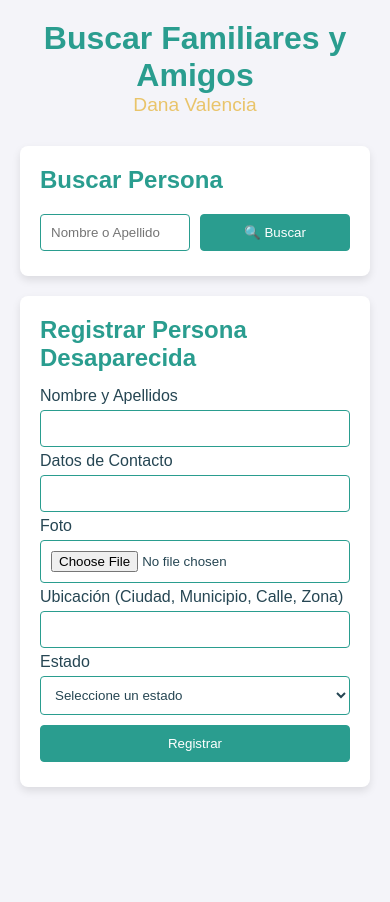
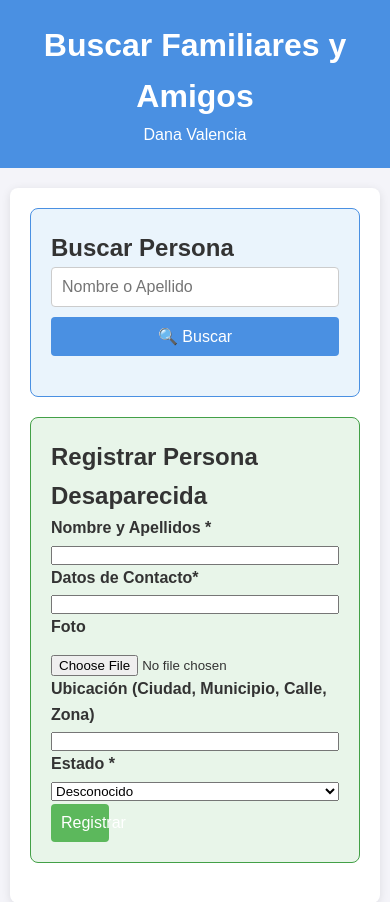
Before and after one commit to mariscalromeroalejandro/dana-valencia, a website: page public/index.html in a window 390 px wide. Before the commit the page ends 844 px from the top, so only its background shows below. Drawn offline with Linux system fonts and the light colour scheme.

Commit message:
ready to release

```diff
--- a/package.json
+++ b/package.json
@@ -1,5 +1,6 @@
 {
   "dependencies": {
+    "dotenv": "^16.4.5",
     "express": "^4.21.1",
     "multer": "^1.4.5-lts.1",
     "mysql2": "^3.11.3",
--- a/public/index.html
+++ b/public/index.html
@@ -24,25 +24,26 @@
     <section id="register-section">
         <h2>Registrar Persona Desaparecida</h2>
         <form id="register-form" enctype="multipart/form-data">
-          <label for="name">Nombre y Apellidos</label>
+          <label for="name">Nombre y Apellidos *</label>
           <input type="text" id="name" name="name" required>
 
-          <label for="contact">Datos de Contacto</label>
+          <label for="contact">Datos de Contacto*</label>
           <input type="text" id="contact" name="contact" required>
 
           <label for="photo">Foto</label>
-          <input type="file" id="photo" name="photo" accept="image/*" required>
+          <input type="file" id="photo" name="photo" accept="image/*">
 
           <label for="location">Ubicación (Ciudad, Municipio, Calle, Zona)</label>
-          <input type="text" id="location" name="location" required>
+          <input type="text" id="location" name="location">
 
-          <label for="status">Estado</label>
+
+          <label for="status">Estado *</label>
           <select id="status" name="status" required>
             <option value="">Seleccione un estado</option>
             <option value="con_vida">Con Vida</option>
             <option value="sin_vida">Sin Vida</option>
             <option value="en_hospital">En Hospital</option>
-            <option value="desconocido">Desconocido</option>
+            <option value="desconocido" selected>Desconocido</option>
           </select>
 
           <button type="submit">Registrar</button>
@@ -57,6 +58,6 @@
     </section>
   </main>
 
-  <script src="main.js"></script>
+  <script src="js/main.js"></script>
 </body>
 </html>
--- a/public/main.js
+++ b/public/js/main.js
@@ -17,7 +17,9 @@ document.getElementById("register-form").addEventListener("submit", async (e) =>
       console.error("Error al registrar:", error);
       alert("Ocurrió un error al registrar a la persona.");
     }
-  });
+});
+
+
 
 
 
@@ -36,12 +38,21 @@ document.getElementById("register-form").addEventListener("submit", async (e) =>
         results.forEach(person => {
           const personDiv = document.createElement("div");
           personDiv.classList.add("person-result");
+          personDiv.id = `person-${person.id}`;
 
           personDiv.innerHTML = `
-            <p><strong>Nombre:</strong> ${person.nombre}</p>
-            <p><strong>Contacto:</strong> ${person.contacto}</p>
-            <img src="/uploads/${person.foto}" alt="Foto de ${person.nombre}" style="width:100px; height:auto;">
-          `;
+          <p><strong>Nombre:</strong> ${person.nombre}</p>
+          <p><strong>Contacto:</strong> ${person.contacto}</p>
+          ${person.foto ?
+              `<img src="/uploads/${person.foto}" alt="Foto de ${person.nombre}" style="width:100px; height:auto;">`
+            : ''}
+          <p><strong>Ubicación:</strong> ${person.ubicacion ?? "No especificado"}</p>
+          <p><strong>Estado:</strong> ${capitalizeFirstLetter(person.estado.replace(/_/g, ' '))}</p>
+              <button onclick="localizarPersona(${person.id})">Marcar como localizada</button>
+
+
+      `;
+
 
           resultsContainer.appendChild(personDiv);
         });
@@ -68,3 +79,33 @@ document.getElementById("register-form").addEventListener("submit", async (e) =>
     document.getElementById("search-section").style.display = "block";
     document.getElementById("results-section").style.display = "none";
   }
+
+  function capitalizeFirstLetter(string) {
+    return string.charAt(0).toUpperCase() + string.slice(1);
+  }
+
+  async function localizarPersona(personId) {
+    try {
+        const response = await fetch(`/person/${personId}`, {
+            method: 'DELETE',
+        });
+
+        if (response.ok) {
+          // Eliminar el elemento del DOM o recargar la lista
+          const personElement = document.getElementById(`person-${personId}`);
+          if (personElement) {
+            personElement.remove();
+          }
+
+          alert('Persona marcada como localizada.');
+
+
+        } else {
+            const errorData = await response.json();
+            alert(errorData.message);
+        }
+    } catch (error) {
+        console.error('Error al eliminar la persona:', error);
+        alert('Error al marcar la persona como localizada.');
+    }
+}
--- a/public/main.css
+++ b/public/main.css
@@ -1,149 +1,192 @@
-/* Variables de color */
-:root {
-    --primary-color: #2a9d8f;
-    --secondary-color: #e9c46a;
-    --text-color: #264653;
-    --background-color: #f4f4f9;
-    --input-background: #ffffff;
-  }
-
+/* Reinicio de estilo básico */
 * {
   margin: 0;
   padding: 0;
   box-sizing: border-box;
-    font-family: Arial, sans-serif;
 }
 
 body {
-    background-color: var(--background-color);
-    color: var(--text-color);
-    display: flex;
-    flex-direction: column;
-    align-items: center;
-    padding: 20px;
+  font-family: 'Arial', sans-serif;
+  background-color: #f4f4f9;
+  color: #333;
+  line-height: 1.6;
+  height: 100vh; /* Ocupa toda la altura de la ventana */
 }
 
+/* Encabezado */
 header {
+  background-color: #4A90E2;
+  color: white;
   text-align: center;
-    margin-bottom: 30px;
+  padding: 20px 0;
+  margin-bottom: 20px; /* Espacio debajo del encabezado */
 }
 
 h1 {
-    font-size: 2rem;
-    color: var(--primary-color);
+  font-size: 2.5rem;
 }
 
 .subtitle {
-    color: var(--secondary-color);
   font-size: 1.2rem;
-    font-weight: 300;
+}
+
+/* Sección principal */
+main {
+  max-width: 800px;
+  margin: 20px auto;
+  padding: 20px;
+  background: white;
+  border-radius: 8px;
+  box-shadow: 0 2px 10px rgba(0, 0, 0, 0.1);
+  display: flex;
+  flex-direction: column;
+}
+
+/* Estilos de las secciones */
+section {
+  padding: 20px;
+  margin-bottom: 20px; /* Espacio entre secciones */
+  border-radius: 8px; /* Bordes redondeados */
+}
+
+/* Estilos específicos para cada sección */
+#search-section {
+  background-color: #eaf4fc; /* Color de fondo para la sección de búsqueda */
+  border: 1px solid #4A90E2; /* Borde del mismo color que el encabezado */
+}
+
+#register-section {
+  background-color: #e8f5e9; /* Color de fondo para la sección de registro */
+  border: 1px solid #43a047; /* Borde para distinguir esta sección */
+}
+
+#results-section {
+  background-color: #e8f5e9; /* Color de fondo para la sección de resultados */
+  border: 1px solid #43a047; /* Borde para esta sección */
+}
+
+/* Estilos de los formularios */
+.input-group {
+  display: flex;
+  margin-bottom: 20px;
+}
+
+.input-group input[type="text"],
+.input-group select {
+  flex: 1;
+  padding: 10px;
+  border: 1px solid #ccc;
+  border-radius: 4px;
+  margin-right: 10px;
+  font-size: 1rem;
+}
+
+.input-group button {
+  padding: 10px 15px;
+  background-color: #4A90E2;
+  color: white;
+  border: none;
+  border-radius: 4px;
+  cursor: pointer;
+  font-size: 1rem;
+}
+
+.input-group button:hover {
+  background-color: #357ABD;
+}
+
+/* Estilos del formulario de registro */
+form {
+  display: flex;
+  flex-direction: column;
+}
+
+form label {
+  margin-bottom: 5px;
+  font-weight: bold;
+}
+
+form input[type="file"] {
+  margin-top: 10px;
+}
+
+/* Botón de registrar */
+button[type="submit"] {
+  padding: 10px;
+  background-color: #5cb85c; /* Color de fondo del botón */
+  color: white; /* Color del texto */
+  border: none; /* Sin borde */
+  border-radius: 4px; /* Bordes redondeados */
+  cursor: pointer; /* Cambia el cursor al pasar por encima */
+  font-size: 1rem; /* Tamaño de fuente */
+  transition: background-color 0.3s; /* Transición suave */
+  margin-top: 1%;
+  width: 20%;
+}
+
+button[type="submit"]:hover {
+  background-color: #4cae4c; /* Color de fondo al pasar el ratón */
+}
+
+/* Sección de resultados */
+#results-section {
+  margin-top: 20px;
+}
+
+.person-result {
+  border: 1px solid #ddd;
+  border-radius: 4px;
+  padding: 10px;
+  margin-bottom: 15px;
+  background: #f9f9f9;
+}
+
+.person-result p {
+  margin: 5px 0;
+}
+
+.person-result img {
+  border-radius: 4px;
+  margin-top: 10px;
+  max-width: 100%; /* Asegura que la imagen no exceda el ancho del contenedor */
+  height: auto; /* Mantiene la proporción de la imagen */
+}
+
+.new-search-btn {
+  margin-top: 10px;
+  background-color: #5cb85c;
+  color: white;
+  padding: 10px;
+  border: none;
+  border-radius: 4px;
+  cursor: pointer;
+}
+
+.new-search-btn:hover {
+  background-color: #4cae4c;
+}
+
+/* Estilos responsivos */
+@media (max-width: 600px) {
+  h1 {
+      font-size: 2rem; /* Reduce el tamaño de la fuente en pantallas pequeñas */
+  }
+
+  .subtitle {
+      font-size: 1rem;
+  }
+
+  .input-group {
+      flex-direction: column; /* Cambia a columna en pantallas pequeñas */
+  }
+
+  .input-group input[type="text"],
+  .input-group select {
+      margin-right: 0;
+      margin-bottom: 10px; /* Espaciado entre campos de entrada */
   }
 
   main {
-    width: 100%;
-    max-width: 600px;
+      margin: 10px; /* Margen reducido en pantallas pequeñas */
   }
-
-  section {
-    background-color: var(--input-background);
-    border-radius: 8px;
-    padding: 20px;
-    margin-bottom: 20px;
-    box-shadow: 0 4px 8px rgba(0, 0, 0, 0.1);
 }
-
-  h2 {
-    color: var(--primary-color);
-    margin-bottom: 15px;
-  }
-
-  .input-group {
-    display: flex;
-    gap: 10px;
-  }
-
-  input[type="text"],
-  input[type="file"],
-  button {
-    width: 100%;
-    padding: 10px;
-    margin: 5px 0;
-    border: 1px solid var(--primary-color);
-    border-radius: 4px;
-  }
-
-  input[type="text"],
-  input[type="file"] {
-    background-color: var(--input-background);
-    color: var(--text-color);
-  }
-
-  button {
-    background-color: var(--primary-color);
-    color: white;
-    cursor: pointer;
-    transition: background-color 0.3s ease;
-  }
-
-  button:hover {
-    background-color: var(--secondary-color);
-  }
-
-  #results-section {
-    display: flex;
-    flex-direction: column;
-    align-items: center;
-  }
-
-  #results {
-    display: flex;
-    flex-direction: column;
-    gap: 10px;
-  }
-
-  .person-result {
-    border: 1px solid var(--secondary-color);
-    border-radius: 8px;
-    padding: 10px;
-    display: flex;
-    align-items: center;
-    gap: 10px;
-  }
-
-  .person-result img {
-    width: 80px;
-    height: 80px;
-    object-fit: cover;
-    border-radius: 8px;
-  }
-
-  .new-search-btn {
-    background-color: var(--primary-color);
-    color: white;
-    padding: 10px 20px;
-    border-radius: 4px;
-    border: none;
-    cursor: pointer;
-    margin-top: 20px;
-    transition: background-color 0.3s ease;
-  }
-
-  .new-search-btn:hover {
-    background-color: var(--secondary-color);
-  }
-
-  input[type="text"],
-input[type="file"],
-select,
-button {
-  width: 100%;
-  padding: 10px;
-  margin: 5px 0;
-  border: 1px solid var(--primary-color);
-  border-radius: 4px;
-}
-
-select {
-  background-color: var(--input-background);
-  color: var(--text-color);
-}
```
Also changed, not shown: app.js (+24 -5 lines), 2 other files. Lines whose indentation alone changed are shown as unchanged.
